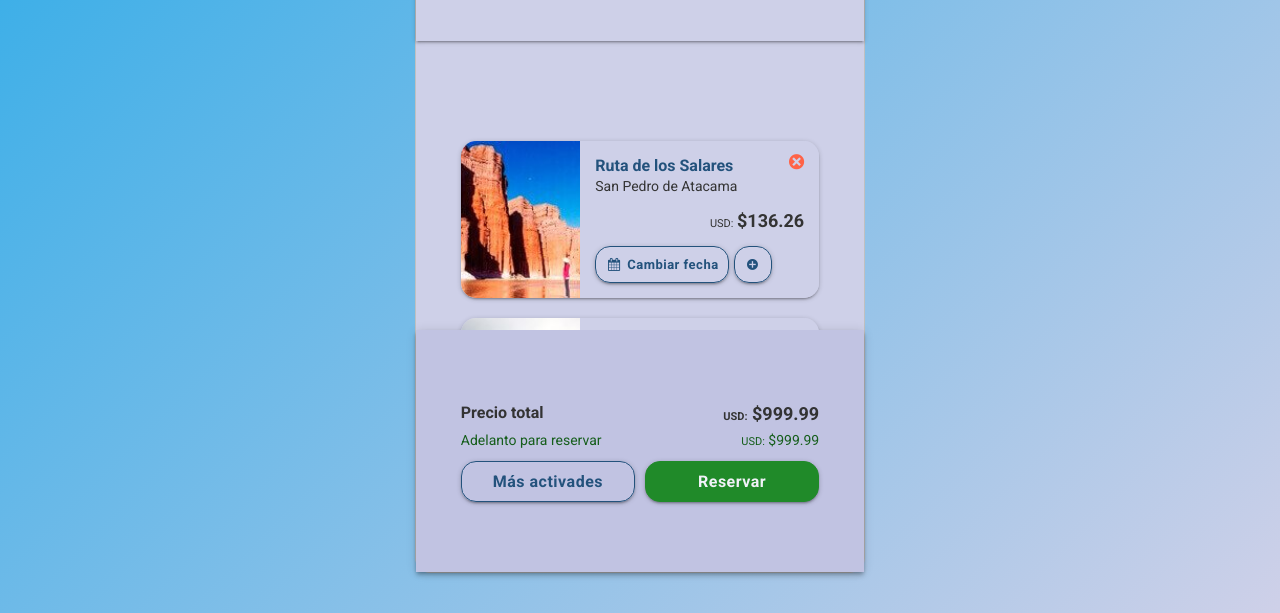
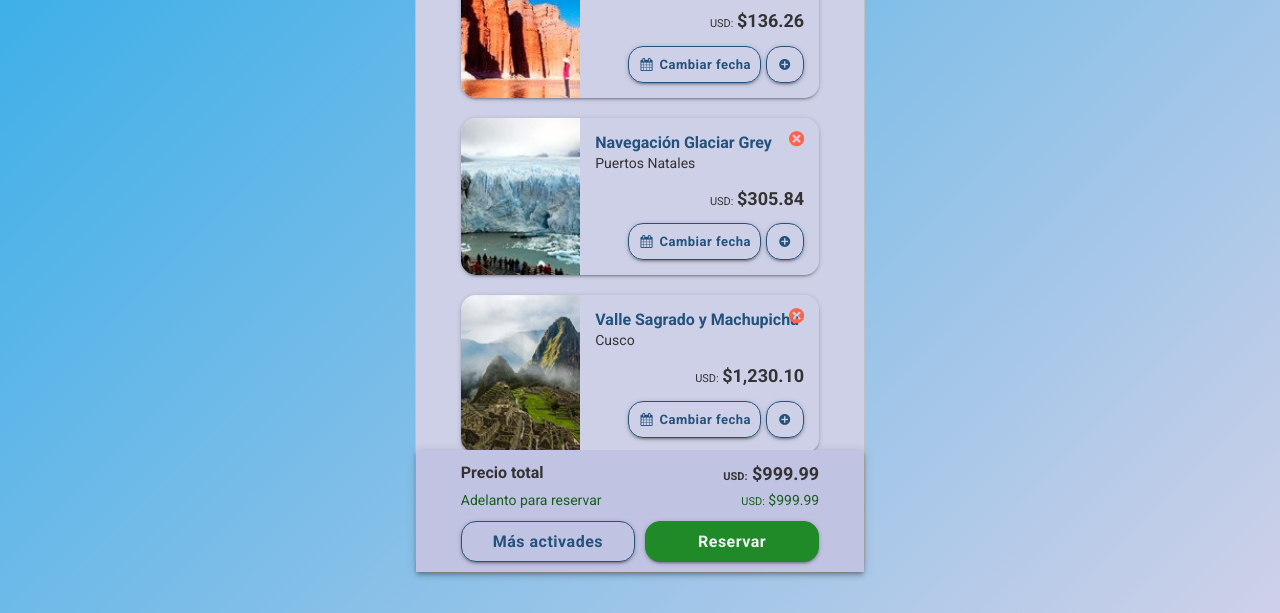
Before and after one commit to vicventum/shopping-car-mobile, a website built with Parcel: page src/index.html in a window 1280 px wide. Shown: the part 187-800 px from the top of the page. Built offline with nearby package versions, Linux system fonts and the light colour scheme.

Commit message:
Corrige bugs en Chorme

```diff
--- a/src/app/sass/components/_card.sass
+++ b/src/app/sass/components/_card.sass
@@ -16,6 +16,7 @@
             // overflow: initial
             // z-index: $z-1
             opacity: 1
+            visibility: initial
 
         .card__front
             visibility: hidden
@@ -54,6 +55,7 @@
         // z-index: $z-1
         top: 0
         left: 0
+        visibility: hidden
         padding: 1.5rem
 
         // display: flex
--- a/src/app/sass/helpers/_utilities.sass
+++ b/src/app/sass/helpers/_utilities.sass
@@ -7,10 +7,7 @@
     --x-2: calc(var(--y-2) - .5rem)
     --x-3: calc(var(--y-3) - .5rem)
 
-    +media('>=tablet')
-        --y-1: 7rem
-        --y-2: 10rem
-        --y-3: 10rem
+
 
 .u
 
@@ -22,14 +19,14 @@
         margin: 0 auto
         max-width: $max-width
 
-        @include media('>=tablet')
+        +media('>=tablet')
             --width: 85%
 
 
-        @include media('>=laptop')
+        +media('>=laptop')
             --width: 80%
 
-        @include media('>=desktop')
+        +media('>=desktop')
             // max-width: $max-width
 
         &--y-1
--- a/src/index.html
+++ b/src/index.html
@@ -75,7 +75,7 @@
                   <h2 class="card__title">Ruta de los Salares</h2>
                     <p class="card__location">San Pedro de Atacama</p>
                     <p class="card__amount"><span>USD:</span> <span>$136.26</span></p>
-                    <div class="v-flex col-space-0,5">
+                    <div class="v-flex col-space-0,5 j-content-flex-end">
                       <button class="btn"><i class="icon-calendar"></i> Cambiar fecha</button>
                       <button data-position="1" class="btn card__btn--plus"><i class="icon-plus-circled"></i></button>
                     </div>
@@ -122,7 +122,7 @@
                     <h2 class="card__title">Navegación Glaciar Grey</h2>
                     <p class="card__location">Puertos Natales</p>
                     <p class="card__amount"><span>USD:</span> <span>$305.84</span></p>
-                    <div class="v-flex col-space-0,5">
+                    <div class="v-flex col-space-0,5 j-content-flex-end">
                       <button class="btn"><i class="icon-calendar"></i> Cambiar fecha</button>
                       <button data-position="2" class="btn card__btn--plus"><i class="icon-plus-circled"></i></button>
                     </div>
@@ -168,7 +168,7 @@
                       <h2 class="card__title">Valle Sagrado y Machupichu</h2>
                       <p class="card__location">Cusco</p>
                       <p class="card__amount"><span>USD:</span> <span>$1,230.10</span></p>
-                      <div class="v-flex col-space-0,5">
+                      <div class="v-flex col-space-0,5 j-content-flex-end">
                         <button class="btn"><i class="icon-calendar"></i> Cambiar fecha</button>
                       <button data-position="3" class="btn card__btn--plus"><i class="icon-plus-circled"></i></button>
                     </div>
@@ -206,7 +206,7 @@
               <h2 class="card__title">Valle Sagrado y Machupichu</h2>
               <p class="card__location">Cusco</p>
               <p class="card__amount"><span>USD:</span> <span>$1,230.10</span></p>
-              <div class="v-flex col-space-0,5">
+              <div class="v-flex col-space-0,5 j-content-flex-end">
                 <button class="btn"><i class="icon-calendar"></i> Cambiar fecha</button>
                 <button class="btn"><i class="icon-plus-circled"></i></button>
               </div>
```
